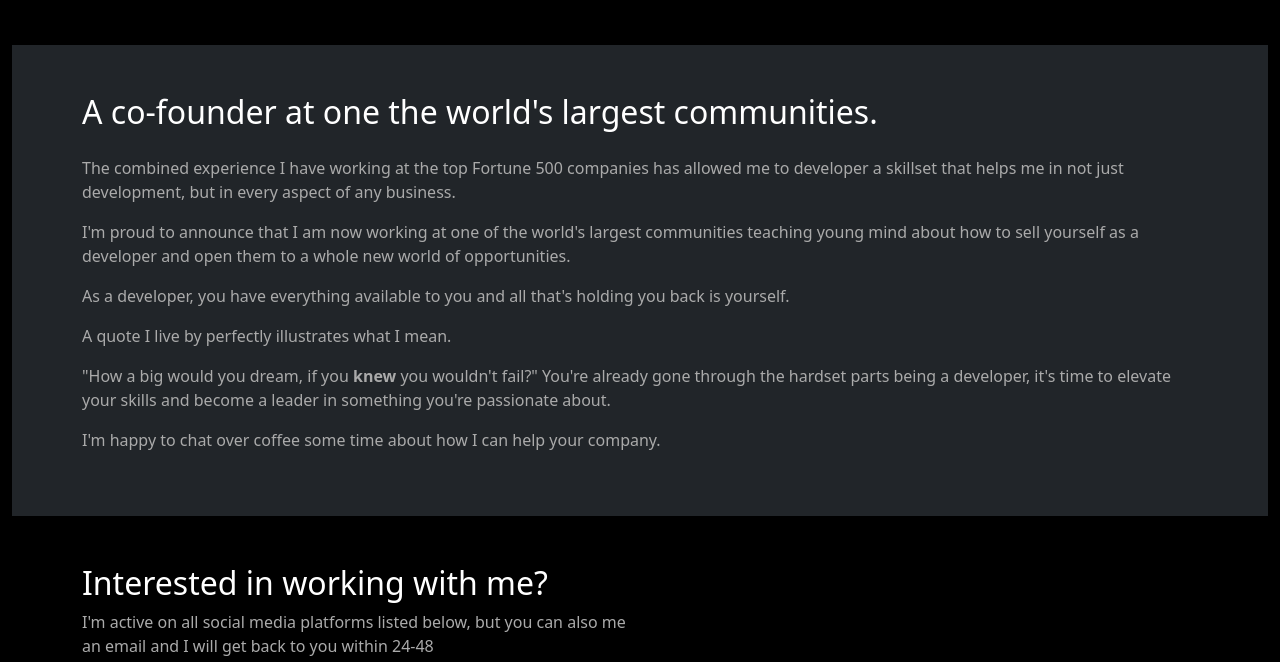
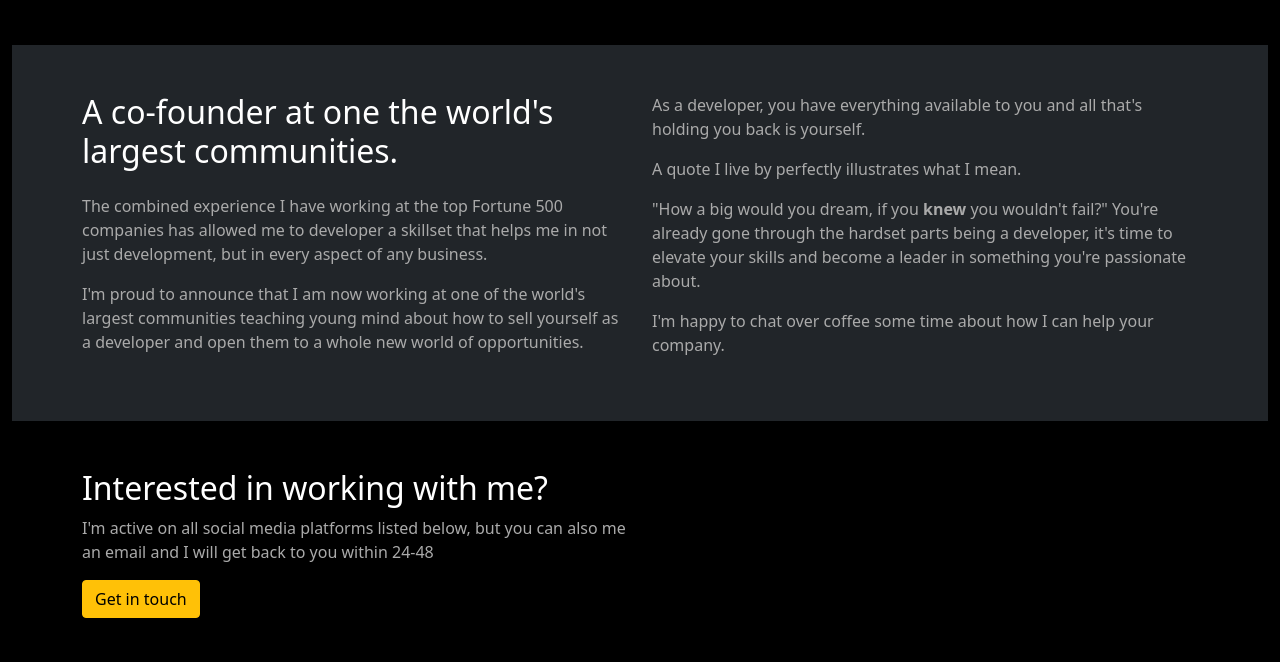
Before and after one commit to Rajemison06/challenge-codewell, a plain HTML site: page index.html in a window 1280 px wide. Shown: the part 897-1559 px from the top of the page. Drawn offline with nearby package versions, Linux system fonts and the light colour scheme; files that its build step writes are made by us from their sources.

Commit message:
breakpoint modified (sm)

```diff
--- a/index.html
+++ b/index.html
@@ -111,7 +111,7 @@
         ===================================================================================================-->
         <div class="container-fluid bg-dark py-5 mb-5 article__tabs">
             <div class="container">
-                <div class="row row-cols-sm-1 row-cols-md-1row-cols-lg-2">
+                <div class="row row-cols-sm-1 row-cols-md-1 row-cols-lg-2">
                     <div class="col">
                         <h2 class="title mb-4">A co-founder at one the world's largest communities.</h2>
                         <p>
```
